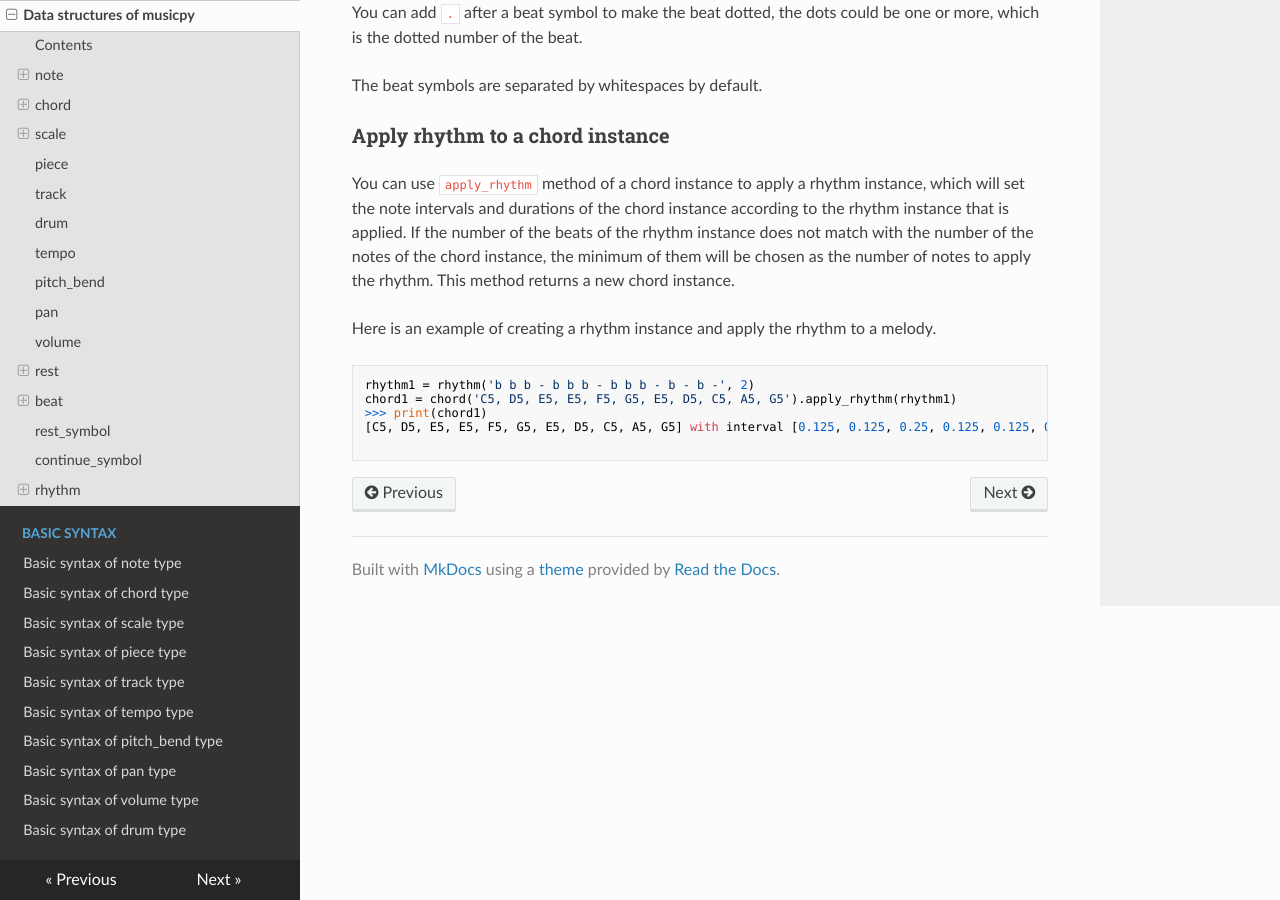
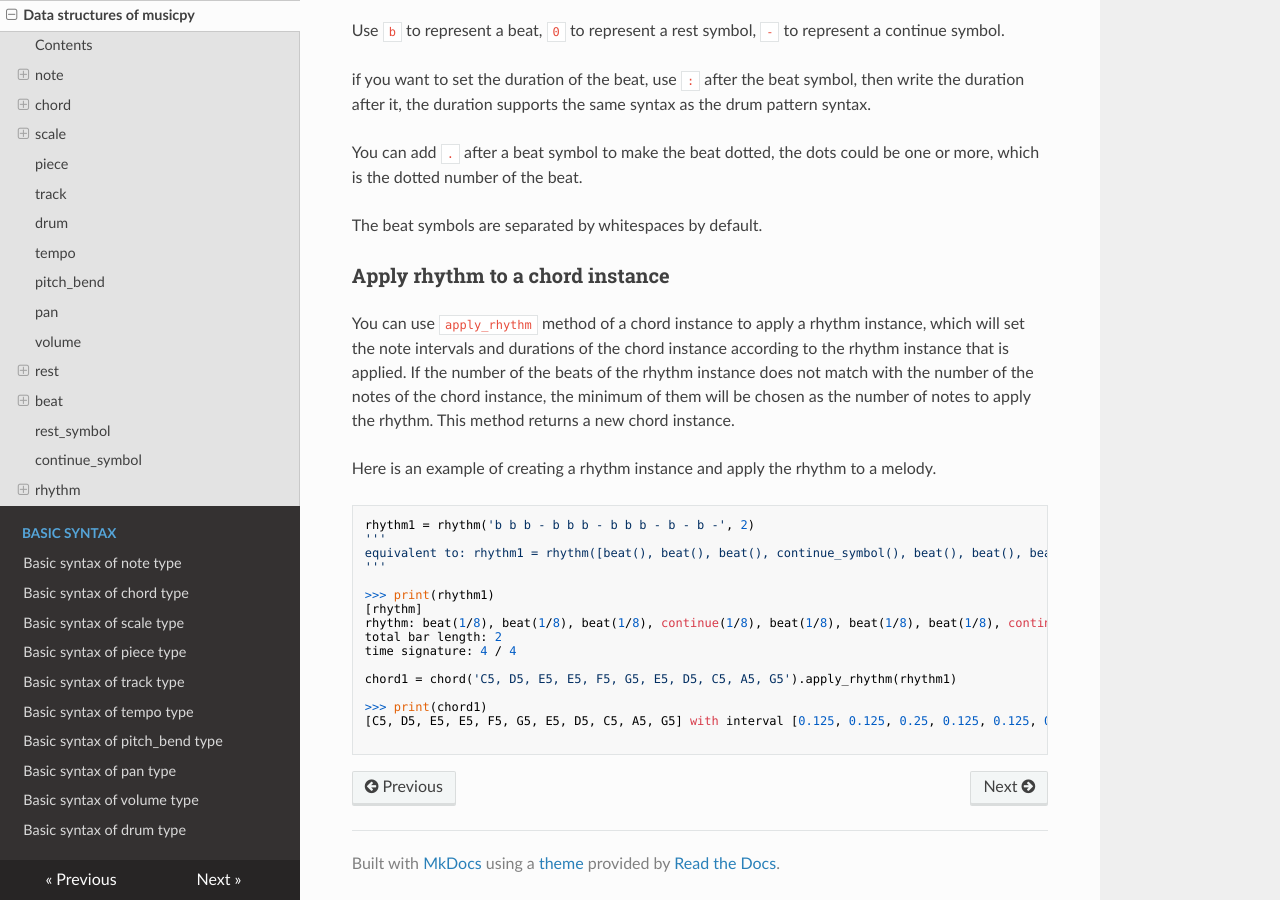
Before and after one commit to Rainbow-Dreamer/musicpy_docs, an MkDocs documentation site: the page built from docs/Data Structures of musicpy.md, in a window 1280 px wide and 900 px high, scrolled down 10098 px. Built offline with MkDocs 1.6.1, drawn with Linux system fonts in a browser that asks for light colours; nearby versions of some CDN libraries; some of the changed text lies outside the part shown.

Commit message:
Update Data Structures of musicpy.md

````diff
--- a/docs/Data Structures of musicpy.md
+++ b/docs/Data Structures of musicpy.md
@@ -342,6 +342,11 @@ The rest_symbol instances take the same parameters as the beat instances.
 
 In practice, you can use `rest` instances interchangeably with `rest_symbol` instances, but it is recommended to use `rest_symbol` instances to form a rhythm, because there is a `continue_symbol` type that works together with it, it is better that their names are more standard.
 
+```python
+rest_symbol(duration=1/4,
+            dotted=None)
+```
+
 
 
 ## continue_symbol
@@ -349,6 +354,11 @@ In practice, you can use `rest` instances interchangeably with `rest_symbol` ins
 This is a data structure that extends the previous note's duration and interval, which could be used along with the beat type to form a rhythm.
 
 The continue_symbol instances take the same parameters as the beat instances.
+
+```python
+continue_symbol(duration=1/4,
+                dotted=None)
+```
 
 
 
@@ -406,7 +416,18 @@ Here is an example of creating a rhythm instance and apply the rhythm to a melod
 
 ```python
 rhythm1 = rhythm('b b b - b b b - b b b - b - b -', 2)
+'''
+equivalent to: rhythm1 = rhythm([beat(), beat(), beat(), continue_symbol(), beat(), beat(), beat(), continue_symbol(), beat(), beat(), beat(), continue_symbol(), beat(), continue_symbol(), beat(), continue_symbol()], 2)
+'''
+
+>>> print(rhythm1)
+[rhythm]
+rhythm: beat(1/8), beat(1/8), beat(1/8), continue(1/8), beat(1/8), beat(1/8), beat(1/8), continue(1/8), beat(1/8), beat(1/8), beat(1/8), continue(1/8), beat(1/8), continue(1/8), beat(1/8), continue(1/8)
+total bar length: 2
+time signature: 4 / 4
+
 chord1 = chord('C5, D5, E5, E5, F5, G5, E5, D5, C5, A5, G5').apply_rhythm(rhythm1)
+
 >>> print(chord1)
 [C5, D5, E5, E5, F5, G5, E5, D5, C5, A5, G5] with interval [0.125, 0.125, 0.25, 0.125, 0.125, 0.25, 0.125, 0.125, 0.25, 0.25, 0.25]
 
````
